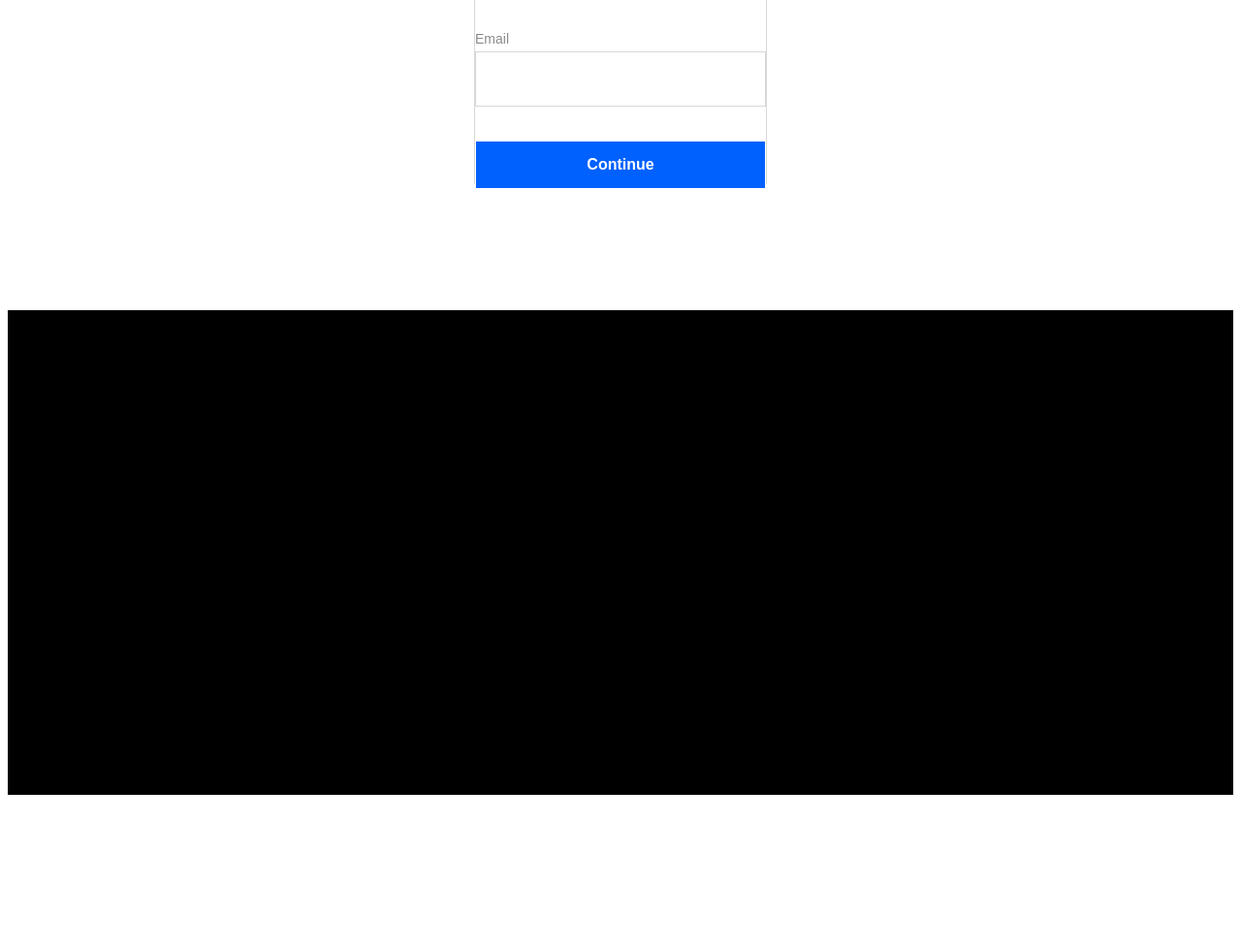
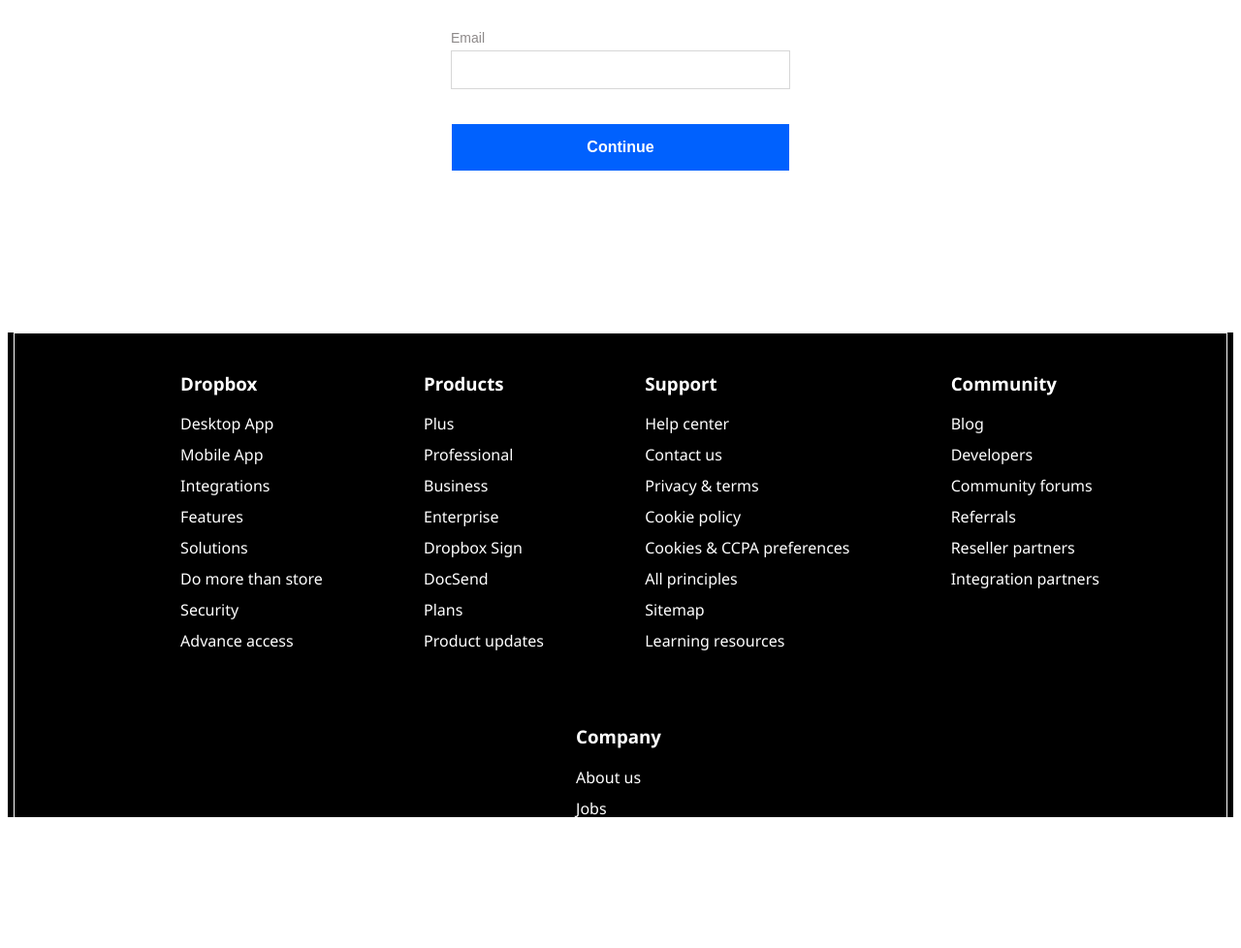
Before and after one commit to tkanney007/1.5-css-layout, a plain HTML site: page index.html in a window 1280 px wide. Shown: the part 442-1420 px from the top of the page at 97% size. Before the commit the page ends 1262 px from the top, so only its background shows below. Drawn offline with Linux system fonts and the light colour scheme.

Commit message:
added footer and applied styles

```diff
--- a/assets/css/style.css
+++ b/assets/css/style.css
@@ -60,10 +60,10 @@
 }
 
 .content-container {
-  border: 1px solid rgb(215, 215, 215);
   position: relative;
   top: 120px;
-  max-width: 300px;
+  max-width: 350px;
+  min-width: 350px;
   height: 442px;
   margin: auto;
   font-family: "Trebuchet MS", "Lucida Sans Unicode", "Lucida Grande",
@@ -73,7 +73,7 @@
 
 .pass-thru-signin {
   border: 1px solid rgb(215, 215, 215);
-  max-width: 300px;
+  width: 100%;
   margin: 0 auto;
   padding: 0px;
 }
@@ -108,20 +108,20 @@
 
 .pass-thru-signin p {
   display: inline-block;
-  padding: 0px 0px 0px 50px;
+  padding: 0px 0px 0px 75px;
 }
 
 .or {
   font-family: Arial, Helvetica, sans-serif;
   font-size: 18px;
   text-align: center;
-  max-width: 300px;
+  max-width: 100%;
   margin: auto;
 }
 
 .or::before {
   content: "";
-  width: 130px;
+  width: 150px;
   height: 1px;
   background: rgb(231, 231, 231);
   display: inline-block;
@@ -131,7 +131,7 @@
 
 .or::after {
   content: "";
-  width: 130px;
+  width: 150px;
   height: 1px;
   background: rgb(231, 231, 231);
   display: inline-block;
@@ -151,10 +151,10 @@
   display: block;
   border: 1px solid rgb(215, 215, 215);
   height: 40px;
-  max-width: 293px;
-  min-width: 293px;
+  width: 100%;
   padding: 10px 0px 5px 5px;
-  margin: 5px 0px 0px 0px;
+  box-sizing: border-box;
+  margin: 5px auto;
   font-size: 18px;
 }
 
@@ -174,9 +174,9 @@
   border: 1px solid white;
   background-color: #0061fe;
   height: 50px;
-  width: 300px;
+  width: 100%;
   padding: 0px;
-  margin: 5px 0px 0px 0px;
+  margin: auto;
 }
 
 .signup-form button:hover {
@@ -184,6 +184,7 @@
 }
 
 footer {
+  font-family: "Segoe UI", Tahoma, Geneva, Verdana, sans-serif;
   position: relative;
   top: 250px;
   background-color: black;
@@ -191,15 +192,34 @@
   height: 500px;
 }
 
-/* .header-text-container a {
+.footer-container {
+  border: 1px solid white;
+  max-width: 1250px;
+  margin: auto;
+  text-align: center;
+}
+
+.footer-container > div {
+  color: white;
   display: inline-block;
+  margin: 20px;
+  text-align: left;
+  vertical-align: top;
+}
+
+.footer-container ul {
+  list-style-type: none;
+}
+.footer-container li {
+  margin: 10px;
+}
+
+.footer-container a {
   text-decoration: none;
-  margin: 0px;
-  padding: 0px;
-} */
+  color: white;
+}
 
-/* .header-text-container a:hover {
-  background-color: rgb(179, 177, 177);
-  padding: 15px 0px 23px 0px;
-  margin: 0px 5px 0px 5px;
-} */
+.footer-container a:hover {
+  text-decoration: underline;
+  color: white;
+}
--- a/index.html
+++ b/index.html
@@ -47,6 +47,69 @@
         </form>
       </div>
     </div>
-    <footer></footer>
+    <footer>
+      <div class="footer-container">
+        <div>
+          <ul>
+            <li><h3>Dropbox</h3></li>
+            <li><a href="#">Desktop App</a></li>
+            <li><a href="#">Mobile App</a></li>
+            <li><a href="#">Integrations</a></li>
+            <li><a href="#">Features</a></li>
+            <li><a href="#">Solutions</a></li>
+            <li><a href="#">Do more than store</a></li>
+            <li><a href="#">Security</a></li>
+            <li><a href="#">Advance access</a></li>
+          </ul>
+        </div>
+        <div>
+          <ul>
+            <li><h3>Products</h3></li>
+            <li><a href="#">Plus</a></li>
+            <li><a href="#">Professional</a></li>
+            <li><a href="#">Business</a></li>
+            <li><a href="#">Enterprise</a></li>
+            <li><a href="#">Dropbox Sign</a></li>
+            <li><a href="#">DocSend</a></li>
+            <li><a href="#">Plans</a></li>
+            <li><a href="#">Product updates</a></li>
+          </ul>
+        </div>
+        <div>
+          <ul>
+            <li><h3>Support</h3></li>
+            <li><a href="#">Help center</a></li>
+            <li><a href="#">Contact us</a></li>
+            <li><a href="#">Privacy & terms</a></li>
+            <li><a href="#">Cookie policy</a></li>
+            <li><a href="#">Cookies & CCPA preferences</a></li>
+            <li><a href="#">All principles</a></li>
+            <li><a href="#">Sitemap</a></li>
+            <li><a href="#">Learning resources</a></li>
+          </ul>
+        </div>
+        <div>
+          <ul>
+            <li><h3>Community</h3></li>
+            <li><a href="#">Blog</a></li>
+            <li><a href="#">Developers</a></li>
+            <li><a href="#">Community forums</a></li>
+            <li><a href="#">Referrals</a></li>
+            <li><a href="#">Reseller partners</a></li>
+            <li><a href="#">Integration partners</a></li>
+          </ul>
+        </div>
+        <div>
+          <ul>
+            <li><h3>Company</h3></li>
+            <li><a href="#">About us</a></li>
+            <li><a href="#">Jobs</a></li>
+            <li><a href="#">Investor relations</a></li>
+            <li><a href="#">ESG</a></li>
+            <li><a href="#">Find a partner</a></li>
+          </ul>
+        </div>
+      </div>
+    </footer>
   </body>
 </html>
```
